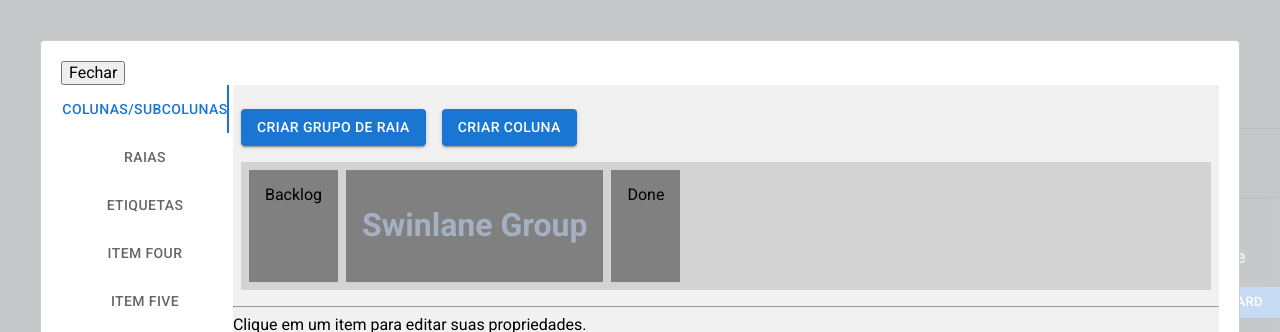
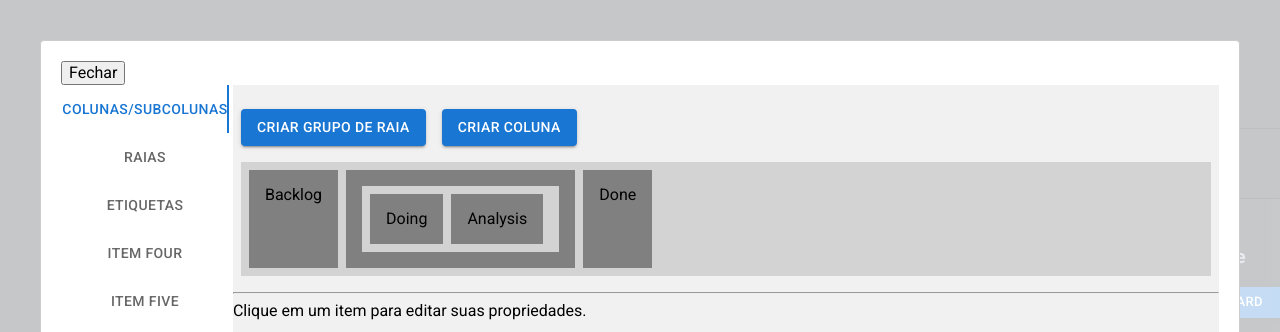
Before and after one commit to nsfxu/Monolito-React, a React (Create React App) app: page / in a window 1280 px wide. Both pictures are taken after a click on the button "CONFIGURAR QUADRO". Shown: the top 332 px of the page. Built offline with nearby package versions, Linux system fonts and the light colour scheme.

Commit message:
even better base

```diff
--- a/src/components/TabSwinlaneGroup/TabSwinlaneGroup.js
+++ b/src/components/TabSwinlaneGroup/TabSwinlaneGroup.js
@@ -1,19 +1,27 @@
 import React from 'react';
 import propTypes from 'prop-types';
 
-import { Draggable } from 'react-beautiful-dnd';
+import { DragDropContext, Droppable, Draggable } from 'react-beautiful-dnd';
 
-// import TabColumn from '../TabColumn';
+import TabColumn from '../TabColumn';
 
 /* eslint-disable */
 // eslint-disable-next-line
-const TabSwinlaneGroup = ({
-    all_columns,
-    index,
-    provided,
-    snapshot
-}) => {
+const TabSwinlaneGroup = ({ all_columns, index, provided, snapshot }) => {
     const grid = 8;
+
+    const getItemGroupStyle = (isDragging, draggableStyle) => ({
+        // some basic styles to make the items look a bit nicer
+        userSelect: 'none',
+        padding: grid * 2,
+        margin: `0 ${grid}px 0 0`,
+
+        // change background colour if dragging
+        background: isDragging ? 'lightgreen' : 'grey',
+
+        // styles we need to apply on draggables
+        ...draggableStyle
+    });
 
     const getItemStyle = (isDragging, draggableStyle) => ({
         // some basic styles to make the items look a bit nicer
@@ -29,22 +37,29 @@ const TabSwinlaneGroup = ({
     });
 
     const getListStyle = (isDraggingOver) => ({
-        background: isDraggingOver ? 'lightgreen' : 'grey',
+        background: isDraggingOver ? 'lightblue' : 'lightgrey',
 
         display: 'flex',
         padding: grid,
         overflow: 'auto'
     });
 
+    const onDragEnd = (result) => {
+        console.log(result);
+    };
+
     return (
-
-        <Draggable key={`swinlane-group`} draggableId={`swinlane-group`} index={index}>
+        <Draggable
+            key={`swinlane-group`}
+            draggableId={`swinlane-group`}
+            index={index}
+        >
             {(provided, snapshot) => (
                 <div
                     ref={provided.innerRef}
                     {...provided.draggableProps}
                     {...provided.dragHandleProps}
-                    style={getItemStyle(
+                    style={getItemGroupStyle(
                         snapshot.isDragging,
                         provided.draggableProps.style
                     )}
@@ -52,8 +67,53 @@ const TabSwinlaneGroup = ({
                     //     setSelectedColumn(`${column.id}`);
                     // }}
                 >
-                    {/* <TabColumn column_info={column} /> */}
-                    <h1>Swinlane Group</h1>
+                    <DragDropContext onDragEnd={onDragEnd}>
+                        <Droppable
+                            droppableId="rowSwinlaneGroup"
+                            direction="horizontal"
+                        >
+                            {(provided, snapshot) => (
+                                <div
+                                    ref={provided.innerRef}
+                                    style={getListStyle(
+                                        snapshot.isDraggingOver
+                                    )}
+                                    {...provided.droppableProps}
+                                >
+                                    {all_columns.map((column, index) => (
+                                        <Draggable
+                                            key={`${column.id}`}
+                                            draggableId={`${column.id}`}
+                                            index={index}
+                                        >
+                                            {(provided, snapshot) => (
+                                                <div
+                                                    ref={provided.innerRef}
+                                                    {...provided.draggableProps}
+                                                    {...provided.dragHandleProps}
+                                                    style={getItemStyle(
+                                                        snapshot.isDragging,
+                                                        provided.draggableProps
+                                                            .style
+                                                    )}
+                                                    // onClick={() => {
+                                                    //     setSelectedColumn(
+                                                    //         `${column.id}`
+                                                    //     );
+                                                    // }}
+                                                >
+                                                    <TabColumn
+                                                        column_info={column}
+                                                    />
+                                                </div>
+                                            )}
+                                        </Draggable>
+                                    ))}
+                                    {provided.placeholder}
+                                </div>
+                            )}
+                        </Droppable>
+                    </DragDropContext>
                 </div>
             )}
         </Draggable>
```
